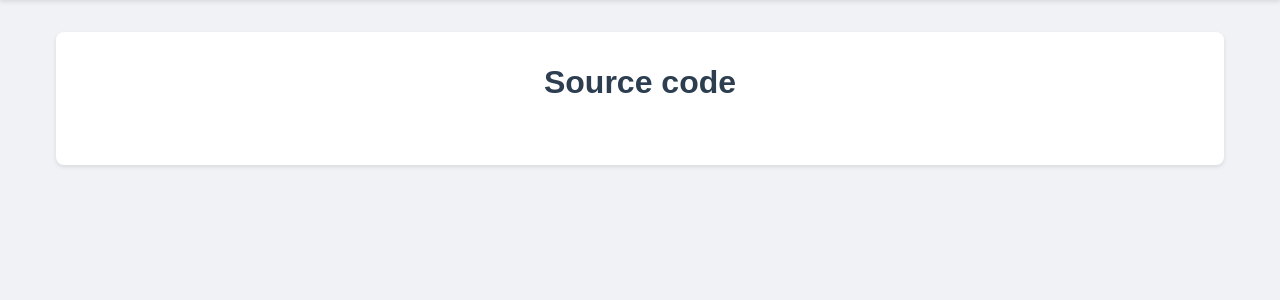
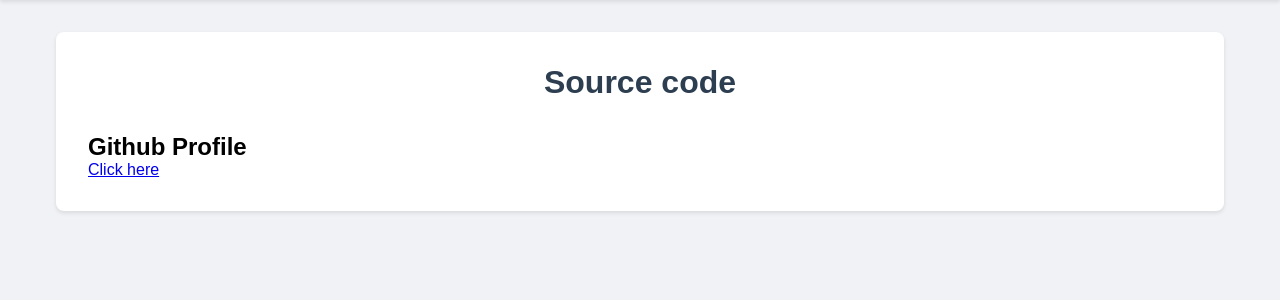
Before and after one commit to katareayush/Earthquake_Predictor, a Flask app: page /sourcecode in a window 1280 px wide. Shown: the part 66-366 px from the top of the page. Run offline with Flask 2, Linux system fonts and the light colour scheme; parts of the project's set-up code (start-up, migrations or seed data) failed here and were passed over.

Commit message:
new commit

```diff
--- a/templates/sourcecode.html
+++ b/templates/sourcecode.html
@@ -3,7 +3,10 @@
 {% block title %}Source code{% endblock %}
 
 {% block content %}
-<div class="card">
+<div class="card" style="display:flex; justify-content:center ;flex-direction: column">
     <h1 style="text-align: center; margin-bottom: 2rem; color: #2c3e50;">Source code</h1>
+
+    <h2>Github Profile</h2>
+    <a href="https://github.com/katareayush/Earthquake_Predictor">Click here</a>
 </div>
 {% endblock %}
```
